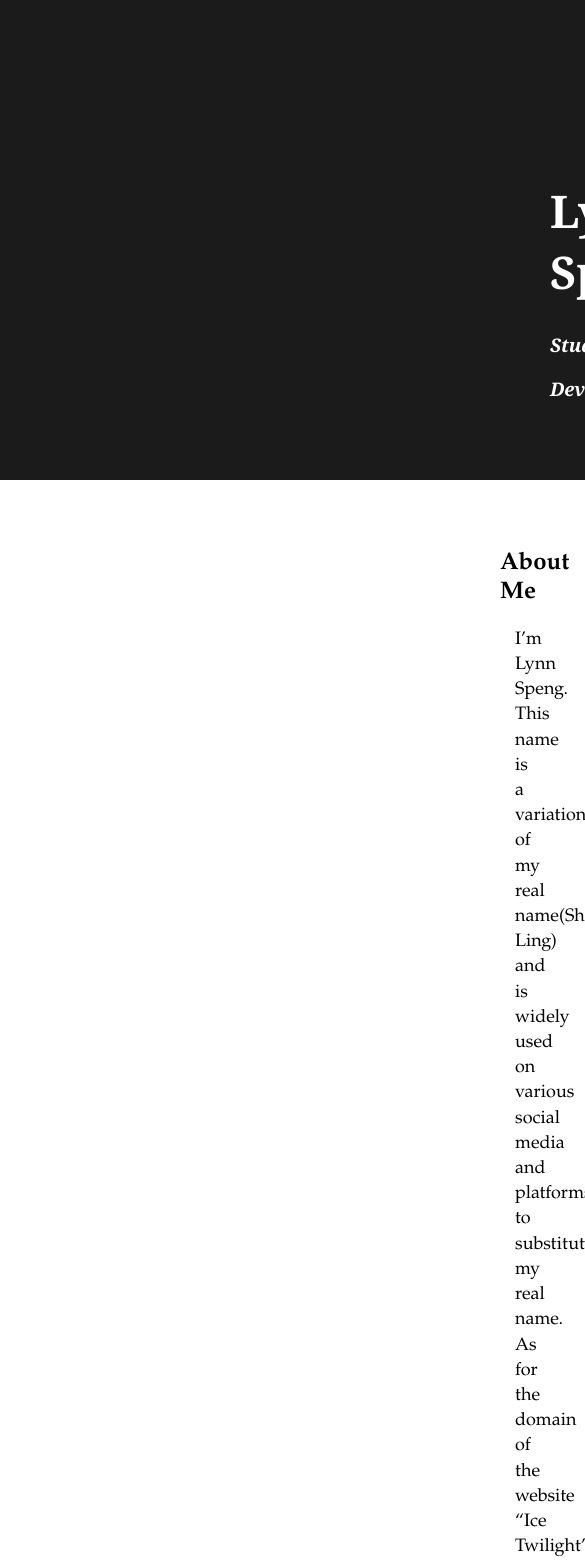
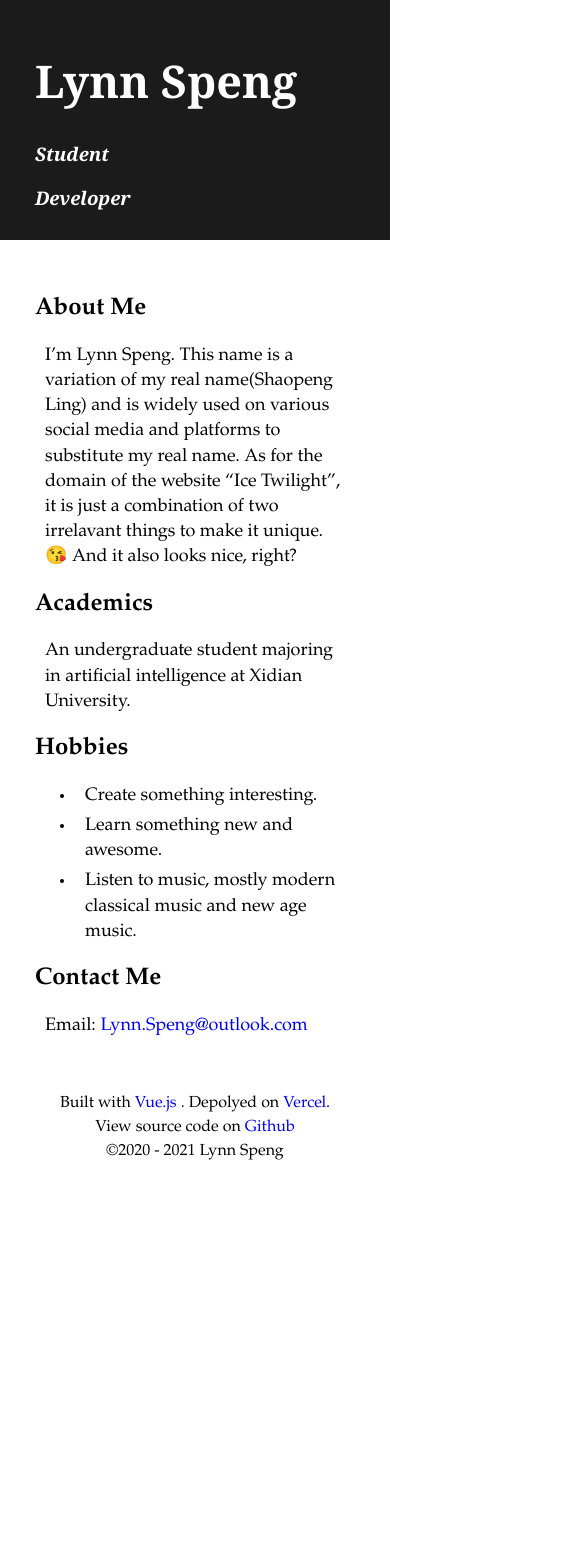
Before and after one commit to Lynn-Speng/Portfolio, a Vue app: page / in a window 390 px wide. Shown: the top 1561 px of the page, 585 px wide, since content can reach past the window. After the commit the page ends 1176 px from the top, so only its background shows below. Built offline with nearby package versions, Linux system fonts and the light colour scheme.

Commit message:
add responsive style

```diff
--- a/src/components/Banner.vue
+++ b/src/components/Banner.vue
@@ -20,11 +20,11 @@ export default {
 <style>
 .banner {
   width: 100%;
-  height: 480px;
+  height: 500px;
   background-color: #1b1b1b;
   color: white;
   box-sizing: border-box;
-  padding: 100px 300px;
+  padding: 50px 500px;
   display: flex;
 }
 
@@ -56,7 +56,75 @@ export default {
   object-fit: fill;
 }
 
-.banner {
-  padding: 50px 500px;
+@media screen and (max-width: 1200px) {
+  .banner {
+    height: 320px;
+    padding: 30px 50px;
+  }
+
+  .title {
+    flex: 1;
+    padding: 10px 50px;
+  }
+
+  .illustration {
+    flex: 1;
+    /* display: none; */
+  }
+
+  .illustration img {
+    width: 313px;
+    height: 250px;
+    object-fit: fill;
+  }
+}
+
+@media screen and (max-width: 600px) {
+  .banner {
+    height: 240px;
+    padding: 10px 30px;
+  }
+
+  .title {
+    flex: 1;
+    padding: 10px 5px;
+  }
+
+  .illustration {
+    flex: 1;
+    display: none;
+  }
+
+  .illustration img {
+    width: 500px;
+    height: 400px;
+    object-fit: fill;
+  }
+}
+
+/* iPhone 5/SE */
+@media screen and (max-width: 320px) {
+  .banner {
+    height: 220px;
+    padding: 8px 15px;
+  }
+
+  .title {
+    flex: 1;
+    padding: 10px 5px;
+  }
+
+  .title h1 {
+    font-size: 30px;
+  }
+
+  .title h3 {
+    font-size: 22px;
+  }
+
+  .illustration {
+    flex: 1;
+    display: none;
+  }
 }
 </style>
--- a/src/components/Content.vue
+++ b/src/components/Content.vue
@@ -63,4 +63,47 @@ export default {
   font-size: 18px;
   margin: 10px 15px;
 }
+
+@media screen and (max-width: 1200px) {
+  .content {
+    padding: 50px 100px;
+  }
+
+  .item p {
+    margin: 8px 12px;
+  }
+}
+
+@media screen and (max-width: 600px) {
+  .content {
+    padding: 35px 35px;
+  }
+
+  .item {
+    font-family: "Palatino Linotype";
+  }
+
+  .item p {
+    margin: 5px 10px;
+  }
+}
+
+/* iPhone 5/SE */
+@media screen and (max-width: 320px) {
+  .content {
+    padding: 20px 30px;
+  }
+
+  .item {
+    font-family: "Palatino Linotype";
+  }
+
+  .item h2 {
+    font-size: 22px;
+  }
+  .item p {
+    font-size: 16px;
+    margin: 5px 2px;
+  }
+}
 </style>
--- a/src/components/Footer.vue
+++ b/src/components/Footer.vue
@@ -22,11 +22,30 @@ export default {
 <style>
 .footer {
   padding: 10px 500px;
-  font-family: "Palatino Linotype";
 }
 .footer p {
+  font-family: "Palatino Linotype";
   text-align: center;
   text-decoration: blue;
   margin: 5px auto;
 }
+
+@media screen and (max-width: 1200px) {
+  .footer {
+    padding: 10px 50px;
+  }
+  .footer p {
+    margin: 5px auto;
+  }
+}
+
+@media screen and (max-width: 600px) {
+  .footer {
+    padding: 10px 20px;
+  }
+  .footer p {
+    font-size: 16px;
+    margin: 5px auto;
+  }
+}
 </style>
```
